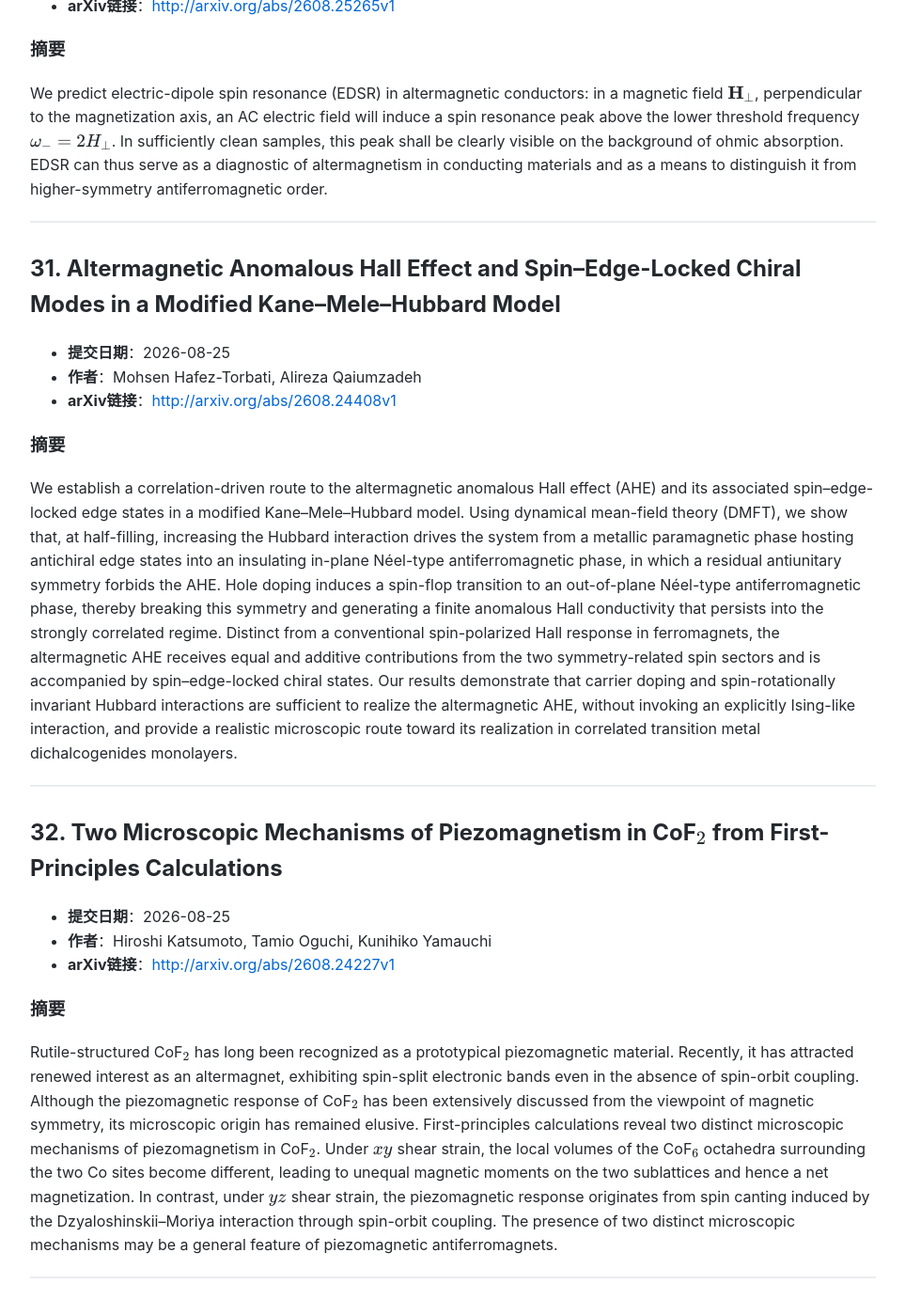
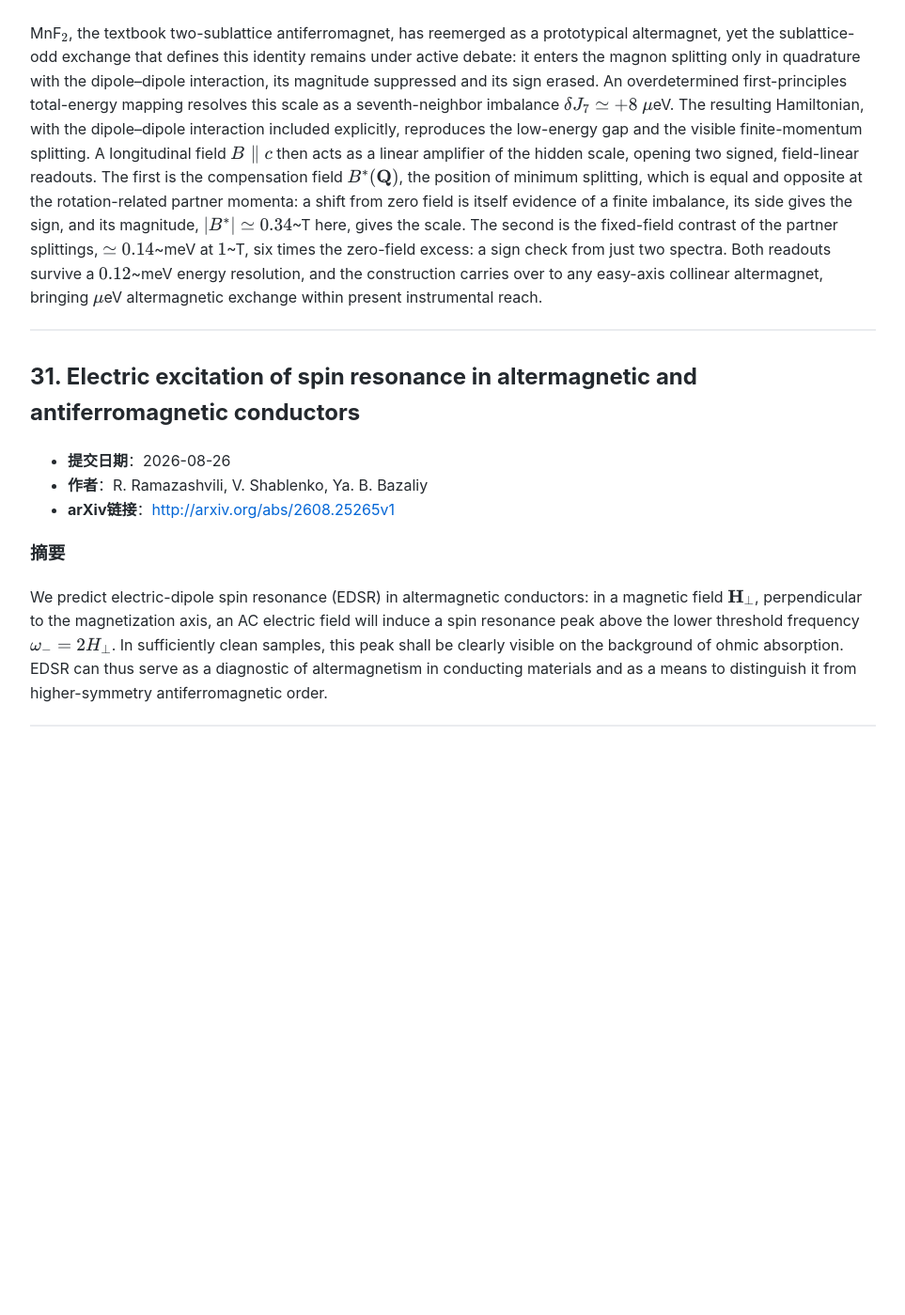
Before and after one commit to yangke25491/daily-arxiv-altermagnetic, a Jekyll site: the page built from index.md, in a window 1280 px wide and 1400 px high, scrolled down 16835 px. Shown: the whole window at 94% size, without its empty margins (158-1121 px from the left). Built offline with Jekyll 4.4.1, drawn with Linux system fonts in a browser that asks for light colours; after the commit the page ends 17648 px from its top, so only the background shows below that; some of the changed text lies outside the part shown.

Commit message:
Automated update: arXiv papers

```diff
--- a/index.md
+++ b/index.md
@@ -5,12 +5,23 @@ title: 交错磁论文
 
 # 凝聚态物理-交错磁(Altermagnetic)相关论文
 
-> 检索时间范围：**2026-08-25 至 2026-09-24**
-> 数据检索到 **32** 篇相关论文，按提交时间降序排列
+> 检索时间范围：**2026-08-26 至 2026-09-25**
+> 数据检索到 **31** 篇相关论文，按提交时间降序排列
 
 ---
 
-## 1. Electromagnetic Proximity Effects and Spontaneous Currents in Clean Superconducting Heterostructures
+## 1. Altermagnetic Kondo Logic via Floquet Symmetry Conversion
+
+- **提交日期**：2026-09-23
+- **作者**：Haojie Shen, Xinchen Zhou, Baigeng Wang, Rui Wang
+- **arXiv链接**：[http://arxiv.org/abs/2609.28680v1](http://arxiv.org/abs/2609.28680v1)
+
+### 摘要
+A common belief in Kondo physics is that a magnetic impurity can act as an efficient probe of key properties of its host bath. In altermagnets, however, this intuition fails in a symmetry-enforced way: the momentum-dependent spin splitting cancels in the local impurity spectrum, making a conventional single-impurity Kondo resonance essentially blind to the altermagnetic form factor. Here, we overcome this constraint by introducing Floquet symmetry conversion. We show that an in-plane AC field converts the hidden altermagnetic spin splitting into a locally detectable spin-dependent hybridization channel, which is further amplified by Kondo correlations into a novel altermagnetic Kondo effect. Remarkably, the Kondo splitting exhibits a nontrivial dependence on the field orientation and inherits the same crystalline form factor as the altermagnetic host, thereby serving as Kondo tomography of altermagnetic spin splitting. This field-controlled response further provides a natural route to symmetry-controlled Kondo logic gates. Our results establish a field-controllable altermagnetic Kondo effect, linking symmetry-resolved impurity spectroscopy to Kondo logic functionality.
+
+---
+
+## 2. Electromagnetic Proximity Effects and Spontaneous Currents in Clean Superconducting Heterostructures
 
 - **提交日期**：2026-09-22
 - **作者**：Jian-Lin Li, Chien-Te Wu, Klaus Halterman
@@ -21,7 +32,7 @@ When ferromagnets are brought into contact with a superconductor, superconductin
 
 ---
 
-## 2. Comment on "Andreev Reflection to Probe Momentum-Dependent Spin Polarization in Altermagnet CrSb"
+## 3. Comment on "Andreev Reflection to Probe Momentum-Dependent Spin Polarization in Altermagnet CrSb"
 
 - **提交日期**：2026-09-21
 - **作者**：Igor I. Mazin, Maxim Khodas, Boris Nadgorny
@@ -65,7 +76,7 @@ Distinguishing altermagnetism from conventional ferromagnetism and antiferromagn
 
 ---
 
-## 6. Multiconfigurational Analysis of Local Electronic Structure of $\mathrm{RuO\_2}$ Using Relativistic Embedded Clusters
+## 7. Multiconfigurational Analysis of Local Electronic Structure of $\mathrm{RuO\_2}$ Using Relativistic Embedded Clusters
 
 - **提交日期**：2026-09-17
 - **作者**：Zhosan I. A., Lomachuk Yu. V., Maltsev D. A., Moiseev I. A., Andreev O. Yu
@@ -274,7 +285,7 @@ We investigate the optical nonlinear magnetoelectric effect (NMEE) in a strongly
 
 ---
 
-## 25. Twist-Tunable Paramagnetic Superconductivity in $d$-wave Altermagnet/Superconductor Heterostructures
+## 26. Twist-Tunable Paramagnetic Superconductivity in $d$-wave Altermagnet/Superconductor Heterostructures
 
 - **提交日期**：2026-08-30
 - **作者**：Narges Kia, Saeed H. Abedinpour, Zahra Faraei
@@ -339,25 +350,3 @@ MnF${}\_2$, the textbook two-sublattice antiferromagnet, has reemerged as a prot
 We predict electric-dipole spin resonance (EDSR) in altermagnetic conductors: in a magnetic field ${\mathbf H}\_\perp$, perpendicular to the magnetization axis, an AC electric field will induce a spin resonance peak above the lower threshold frequency $ω\_- = 2H\_\perp$. In sufficiently clean samples, this peak shall be clearly visible on the background of ohmic absorption. EDSR can thus serve as a diagnostic of altermagnetism in conducting materials and as a means to distinguish it from higher-symmetry antiferromagnetic order.
 
 ---
-
-## 31. Altermagnetic Anomalous Hall Effect and Spin--Edge-Locked Chiral Modes in a Modified Kane--Mele--Hubbard Model
-
-- **提交日期**：2026-08-25
-- **作者**：Mohsen Hafez-Torbati, Alireza Qaiumzadeh
-- **arXiv链接**：[http://arxiv.org/abs/2608.24408v1](http://arxiv.org/abs/2608.24408v1)
-
-### 摘要
-We establish a correlation-driven route to the altermagnetic anomalous Hall effect (AHE) and its associated spin--edge-locked edge states in a modified Kane--Mele--Hubbard model. Using dynamical mean-field theory (DMFT), we show that, at half-filling, increasing the Hubbard interaction drives the system from a metallic paramagnetic phase hosting antichiral edge states into an insulating in-plane Néel-type antiferromagnetic phase, in which a residual antiunitary symmetry forbids the AHE. Hole doping induces a spin-flop transition to an out-of-plane Néel-type antiferromagnetic phase, thereby breaking this symmetry and generating a finite anomalous Hall conductivity that persists into the strongly correlated regime. Distinct from a conventional spin-polarized Hall response in ferromagnets, the altermagnetic AHE receives equal and additive contributions from the two symmetry-related spin sectors and is accompanied by spin--edge-locked chiral states. Our results demonstrate that carrier doping and spin-rotationally invariant Hubbard interactions are sufficient to realize the altermagnetic AHE, without invoking an explicitly Ising-like interaction, and provide a realistic microscopic route toward its realization in correlated transition metal dichalcogenides monolayers.
-
----
-
-## 32. Two Microscopic Mechanisms of Piezomagnetism in CoF${}\_2$ from First-Principles Calculations
-
-- **提交日期**：2026-08-25
-- **作者**：Hiroshi Katsumoto, Tamio Oguchi, Kunihiko Yamauchi
-- **arXiv链接**：[http://arxiv.org/abs/2608.24227v1](http://arxiv.org/abs/2608.24227v1)
-
-### 摘要
-Rutile-structured CoF${}\_2$ has long been recognized as a prototypical piezomagnetic material. Recently, it has attracted renewed interest as an altermagnet, exhibiting spin-split electronic bands even in the absence of spin-orbit coupling. Although the piezomagnetic response of CoF${}\_2$ has been extensively discussed from the viewpoint of magnetic symmetry, its microscopic origin has remained elusive. First-principles calculations reveal two distinct microscopic mechanisms of piezomagnetism in CoF${}\_2$. Under $xy$ shear strain, the local volumes of the CoF${}\_6$ octahedra surrounding the two Co sites become different, leading to unequal magnetic moments on the two sublattices and hence a net magnetization. In contrast, under $yz$ shear strain, the piezomagnetic response originates from spin canting induced by the Dzyaloshinskii--Moriya interaction through spin-orbit coupling. The presence of two distinct microscopic mechanisms may be a general feature of piezomagnetic antiferromagnets.
-
----
```
Also changed, not shown: other parts of index.md (+26 -26 lines).
